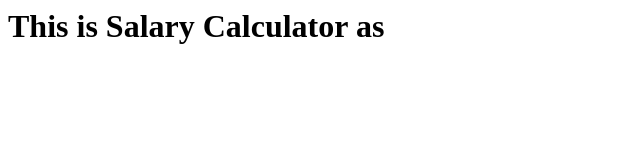
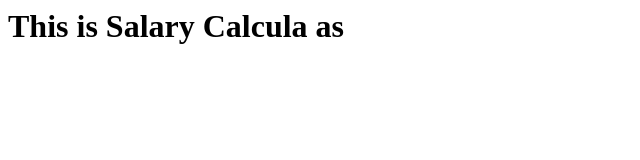
Before and after one commit to MudasirSherwani/Salary-calculator, a plain HTML site: page index.html in a window 1280 px wide. Shown: the full height of the page, 0-640 px from the left. Drawn offline with Linux system fonts and the light colour scheme.

Commit message:
initialized 1

```diff
--- a/index.html
+++ b/index.html
@@ -1 +1 @@
-<h1>This is Salary Calculator as</h1>
+<h1>This is Salary Calcula as</h1>
```
